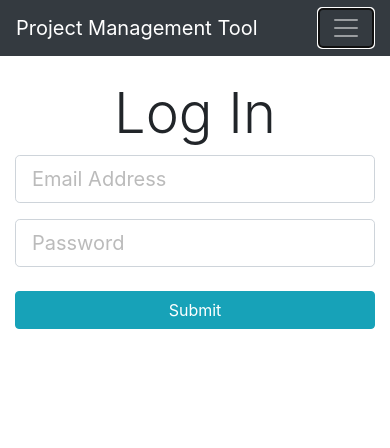
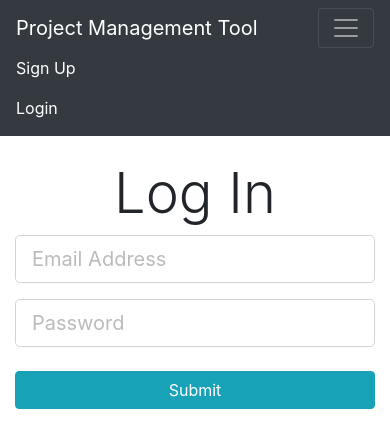
Before and after one commit to alex-alk/pmtool-react-client, a React (Create React App) app: page /login in a window 390 px wide. Both pictures are taken after a click on the button 346 px from the left and 28 px from the top of the page. Shown: the top 448 px of the page. Built offline with nearby package versions, Linux system fonts and the light colour scheme; the HTML template or start-up script is replaced by a standard one.

Commit message:
visual fix

```diff
--- a/package.json
+++ b/package.json
@@ -8,10 +8,11 @@
     "@testing-library/react": "^13.1.1",
     "@testing-library/user-event": "^13.5.0",
     "axios": "^0.27.2",
-    "bootstrap": "^4.1.3",
+    "bootstrap": "^4.6.1",
     "classnames": "^2.3.1",
     "jwt-decode": "^3.1.2",
     "react": "^18.1.0",
+    "react-bootstrap": "^2.4.0",
     "react-dom": "^18.1.0",
     "react-redux": "^8.0.1",
     "react-router-dom": "^6.3.0",
--- a/src/components/Layout/Header.js
+++ b/src/components/Layout/Header.js
@@ -3,6 +3,7 @@ import { Link } from "react-router-dom";
 import PropTypes from "prop-types";
 import { connect } from "react-redux";
 import { logout } from "../../actions/securityActions";
+import { Navbar, Nav, NavDropdown } from "react-bootstrap";
 
 class Header extends Component {
   logout() {
@@ -12,7 +13,7 @@ class Header extends Component {
   render() {
     const { validToken, user } = this.props.security;
     const userIsAuthenticated = (
-      <div className="collapse navbar-collapse" id="mobile-nav">
+      <Navbar.Collapse id="mobile-nav">
         <ul className="navbar-nav mr-auto">
           <li className="nav-item">
             <Link className="nav-link text-light" to="/dashboard">
@@ -37,11 +38,11 @@ class Header extends Component {
             </Link>
           </li>
         </ul>
-      </div>
+      </Navbar.Collapse>
     );
 
     const userIsNotAuthenticated = (
-      <div className="collapse navbar-collapse" id="mobile-nav">
+      <Navbar.Collapse id="mobile-nav">
         <ul className="navbar-nav ml-auto">
           <li className="nav-item">
             <Link className="nav-link text-white" to="/register">
@@ -54,7 +55,7 @@ class Header extends Component {
             </Link>
           </li>
         </ul>
-      </div>
+      </Navbar.Collapse>
     );
 
     let headerLinks;
@@ -66,22 +67,19 @@ class Header extends Component {
     }
 
     return (
-      <nav className="navbar navbar-expand-sm navbar-dark bg-dark mb-4">
+      <Navbar
+        expand="sm"
+        className="navbar navbar-expand-sm navbar-dark bg-dark mb-4"
+      >
         <div className="container">
           <Link className="navbar-brand" to="/">
             Project Management Tool
           </Link>
-          <button
-            className="navbar-toggler"
-            type="button"
-            data-toggle="collapse"
-            data-target="#mobile-nav"
-          >
-            <span className="navbar-toggler-icon" />
-          </button>
+
+          <Navbar.Toggle aria-controls="mobile-nav" />
           {headerLinks}
         </div>
-      </nav>
+      </Navbar>
     );
   }
 }
--- a/src/components/Project/ProjectItem.js
+++ b/src/components/Project/ProjectItem.js
@@ -22,7 +22,7 @@ class ProjectItem extends Component {
               <h3>{project.projectName}</h3>
               <p>{project.description}</p>
             </div>
-            <div className="col-md-4 d-none d-lg-block">
+            <div className="col-md-4 d-lg-block">
               <ul className="list-group">
                 <Link
                   to={`/projectBoard/${project.projectIdentifier}`}
```
Also changed, not shown: 1 other file (tests, documents, lock files or other folders).
